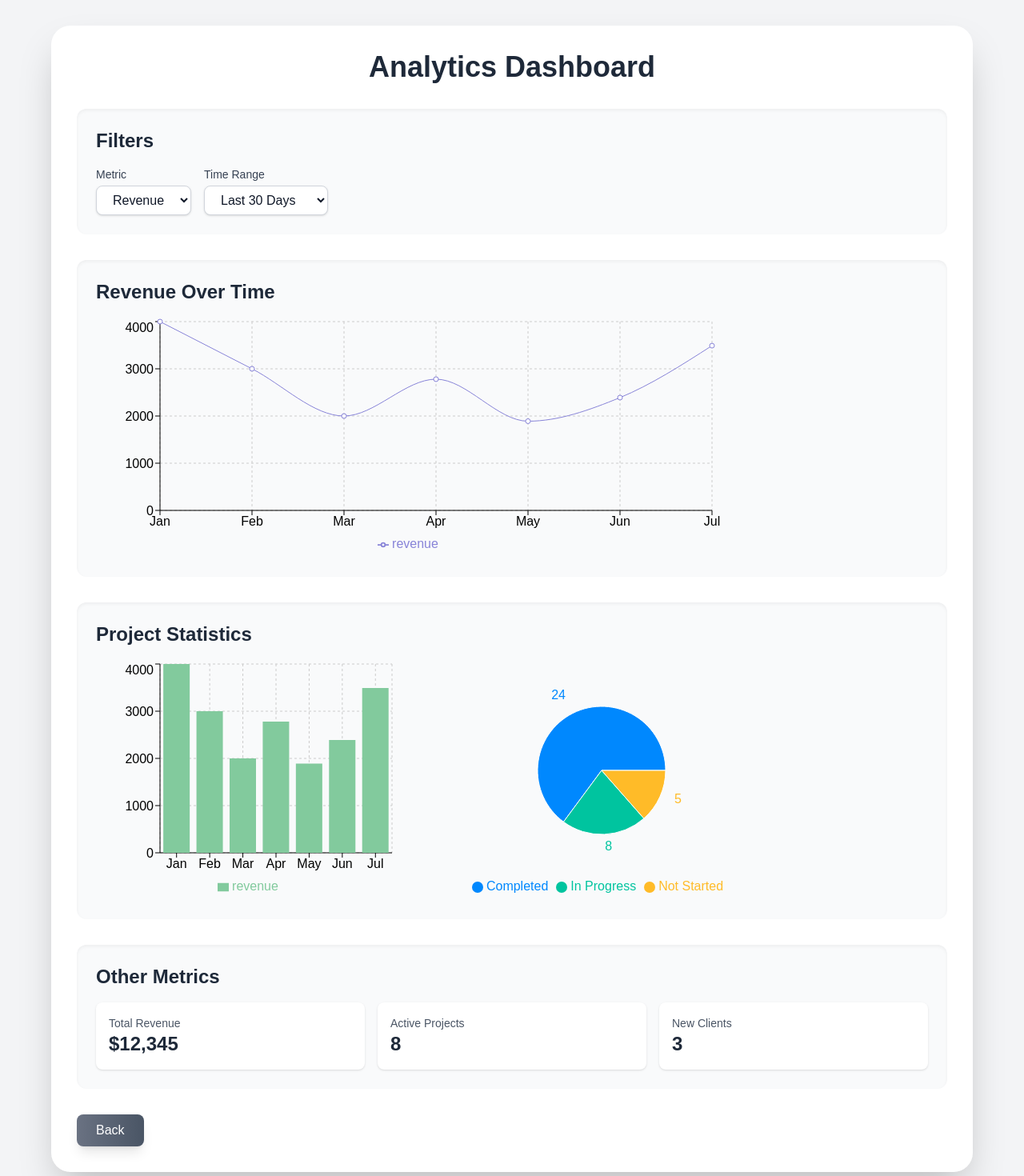
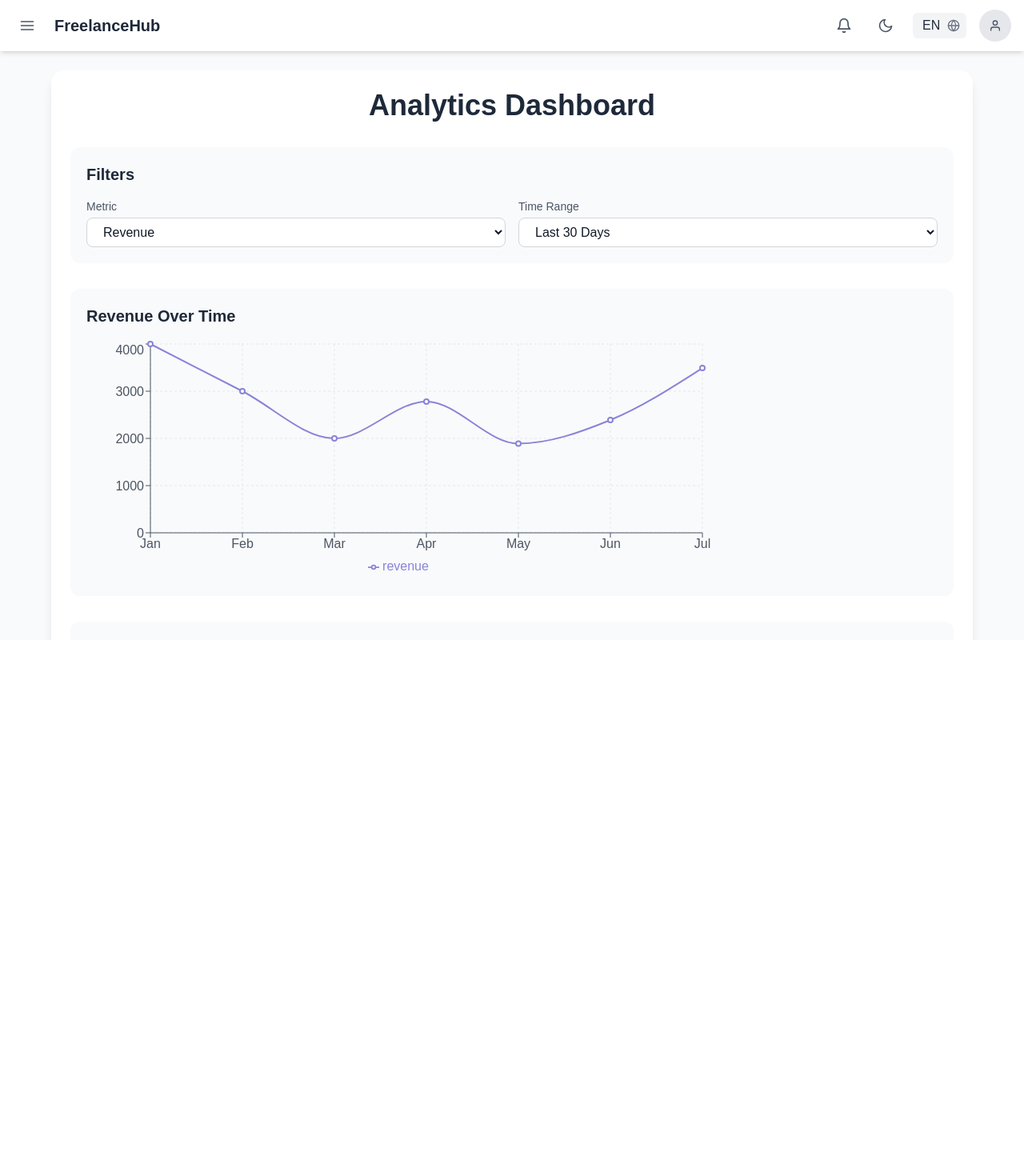
Before and after one commit to 21Ravan12/Freelance-platform-v1, a Next.js app in the folder freelance-platform/: page /pages/dashboard/analytics in a window 1280 px wide. Shown: the top 1470 px of the page at 80% size. After the commit the page ends 800 px from the top, so only its background shows below. Built offline with nearby package versions, Linux system fonts and the light colour scheme.

Commit message:
Update page.tsx

```diff
--- a/freelance-platform/src/app/pages/dashboard/analytics/page.tsx
+++ b/freelance-platform/src/app/pages/dashboard/analytics/page.tsx
@@ -3,6 +3,8 @@
 import { useEffect, useState } from "react";
 import { useRouter } from "next/navigation";
 import { motion } from "framer-motion";
+import { Navbar } from "../../../components/Navbar";
+import { Sidebar } from "../../../components/Sidebar";
 import {
   LineChart,
   Line,
@@ -38,8 +40,21 @@ type Translations = {
     activeProjects: string;
     back: string;
     newClients: string;
+    dashboard: string;
+    profile: string;
+    messages: string;
+    analytics: string;
+    settings: string;
+    logout: string;
+    applyProjects: string;
+    jobListings: string;
+    createProject: string;
+    hireFreelancers: string;
+    manageJobs: string;
   };
 };
+
+type Language = "en" | "tr" | "az";
 
 const translations: Translations = {
   en: {
@@ -61,6 +76,17 @@ const translations: Translations = {
     activeProjects: "Active Projects",
     back: "Back",
     newClients: "New Clients",
+    dashboard: "Dashboard",
+    profile: "Profile",
+    messages: "Messages",
+    analytics: "Analytics",
+    settings: "Settings",
+    logout: "Logout",
+    applyProjects: "Apply Projects",
+    jobListings: "Job Listings",
+    createProject: "Create Project",
+    hireFreelancers: "Hire Freelancers",
+    manageJobs: "Manage Jobs",
   },
   tr: {
     title: "Analitik Panosu",
@@ -81,6 +107,17 @@ const translations: Translations = {
     activeProjects: "Aktif Projeler",
     back: "Geri",
     newClients: "Yeni Müşteriler",
+    dashboard: "Panel",
+    profile: "Profil",
+    messages: "Mesajlar",
+    analytics: "Analizler",
+    settings: "Ayarlar",
+    logout: "Çıkış Yap",
+    applyProjects: "Projelere Başvur",
+    jobListings: "İş İlanları",
+    createProject: "Proje Oluştur",
+    hireFreelancers: "Freelancer Bul",
+    manageJobs: "İşleri Yönet",
   },
   az: {
     title: "Analitika Paneli",
@@ -101,26 +138,51 @@ const translations: Translations = {
     activeProjects: "Aktiv Layihələr",
     back: "Geri",
     newClients: "Yeni Müştərilər",
+    dashboard: "İdarə Paneli",
+    profile: "Profil",
+    messages: "Mesajlar",
+    analytics: "Analitika",
+    settings: "Parametrlər",
+    logout: "Çıxış",
+    applyProjects: "Layihələrə müraciət",
+    jobListings: "Vakansiyalar",
+    createProject: "Layihə yarat",
+    hireFreelancers: "Freelancer tap",
+    manageJobs: "İşləri idarə et",
   },
 };
 
 const AnalyticsPage = () => {
   const router = useRouter();
   const [selectedMetric, setSelectedMetric] = useState("revenue");
-  const [language, setLanguage] = useState("en");
-  const [theme, setTheme] = useState("light");
+  const [language, setLanguage] = useState<Language>("en");
+  const [theme, setTheme] = useState<"light" | "dark">("light");
   const [timeRange, setTimeRange] = useState("last_30_days");
   const [error, setError] = useState<string | null>(null);
+  const [sidebarOpen, setSidebarOpen] = useState(false);
+  const [notificationsOpen, setNotificationsOpen] = useState(false);
+  const [unreadCount, setUnreadCount] = useState(0);
+  const [userRole, setUserRole] = useState("client"); // or "freelancer"
 
   const t = translations[language];
 
   useEffect(() => {
     const savedTheme = localStorage.getItem("theme") || "light";
     const savedLanguage = localStorage.getItem("language") || "en";
-    setTheme(savedTheme);
-    setLanguage(savedLanguage);
+    const savedUserRole = localStorage.getItem("userRole");
+    setUserRole(savedUserRole || "client"); // Default to "client" if not set
+    setTheme(savedTheme === "dark" ? "dark" : "light");
+    setLanguage(savedLanguage as Language);
     document.body.className = savedTheme === "dark" ? "bg-gray-900 text-white" : "bg-white text-gray-900";
   }, []);
+
+  const toggleSidebar = () => {
+    setSidebarOpen(!sidebarOpen);
+  };
+
+  const toggleNotifications = () => {
+    setNotificationsOpen(!notificationsOpen);
+  };
 
   const revenueData = [
     { name: "Jan", revenue: 4000 },
@@ -149,34 +211,78 @@ const AnalyticsPage = () => {
   };
 
   return (
-    <div className={`min-h-screen w-full flex flex-col items-center justify-center p-8 ${theme === "dark" ? "bg-gray-900" : "bg-gray-100"}`}>
+    <div className={`flex h-screen ${theme === 'dark' ? 'bg-gray-900 text-white' : 'bg-gray-50 text-gray-800'}`}>
+      <Sidebar
+        theme={theme}
+        translations={t}
+        sidebarOpen={sidebarOpen}
+        toggleSidebar={toggleSidebar}
+        userType={userRole}
+        language={language}
+      />
+      {sidebarOpen && (
+        <div
+          className="fixed inset-0 bg-black bg-opacity-50 z-10 lg:hidden"
+          onClick={toggleSidebar}
+        />
+      )}
+
+      <div className="flex-1 flex flex-col overflow-hidden">
+        <Navbar
+          theme={theme}
+          language={language}
+          userRole={userRole}
+          unreadCount={unreadCount}
+          sidebarOpen={sidebarOpen}
+          toggleSidebar={toggleSidebar}
+          toggleNotifications={toggleNotifications}
+          notificationsOpen={notificationsOpen}
+          toggleTheme={() => {
+            const newTheme = theme === 'dark' ? 'light' : 'dark';
+            setTheme(newTheme);
+            localStorage.setItem("theme", newTheme);
+            document.body.className = newTheme === "dark" ? "bg-gray-900 text-white" : "bg-white text-gray-900";
+          }}
+          setLanguage={(newLanguage: Language) => {
+            setLanguage(newLanguage);
+            localStorage.setItem("language", newLanguage);
+          }}
+        />
+
+        <main className="flex-1 overflow-y-auto p-4 md:p-6">
           <motion.div
-        initial={{ opacity: 0, y: -50 }}
+            initial={{ opacity: 0, y: -20 }}
             animate={{ opacity: 1, y: 0 }}
-        transition={{ duration: 0.8, ease: "easeOut" }}
-        className={`w-full max-w-6xl ${theme === "dark" ? "bg-gray-800" : "bg-white"} bg-opacity-90 backdrop-blur-lg rounded-3xl shadow-2xl p-8 space-y-8`}
+            transition={{ duration: 0.4, ease: "easeOut" }}
+            className={`w-full mx-auto max-w-6xl ${theme === "dark" ? "bg-gray-800" : "bg-white"} rounded-2xl shadow-lg p-6 space-y-8`}
           >
-        <h1 className={`text-4xl font-extrabold text-center ${theme === "dark" ? "text-white" : "text-gray-800"}`}>
+            <div className="text-center mb-8">
+              <h1 className={`text-3xl md:text-4xl font-bold ${theme === "dark" ? "text-white" : "text-gray-800"} mb-2`}>
                 {t.title}
               </h1>
               {error && (
-          <p className="text-red-500 text-center font-medium">{error}</p>
+                <p className="text-red-500 font-medium">{error}</p>
               )}
+            </div>
 
-        {/* Filtreleme Seçenekleri */}
-        <div className={`p-6 rounded-xl shadow-inner ${theme === "dark" ? "bg-gray-700" : "bg-gray-50"}`}>
-          <h2 className={`text-2xl font-semibold mb-4 ${theme === "dark" ? "text-white" : "text-gray-800"}`}>
+            {/* Filters Section */}
+            <div className={`p-5 rounded-xl ${theme === "dark" ? "bg-gray-700" : "bg-gray-50"}`}>
+              <h2 className={`text-xl font-semibold mb-4 ${theme === "dark" ? "text-white" : "text-gray-800"}`}>
                 {t.filters}
               </h2>
-          <div className="flex flex-wrap gap-4">
+              <div className="grid grid-cols-1 md:grid-cols-2 gap-4">
                 <div>
-              <label className={`block text-sm font-medium ${theme === "dark" ? "text-gray-300" : "text-gray-700"}`}>
+                  <label className={`block text-sm font-medium mb-1 ${theme === "dark" ? "text-gray-300" : "text-gray-600"}`}>
                     {t.metric}
                   </label>
                   <select
                     value={selectedMetric}
                     onChange={(e) => handleMetricChange(e.target.value)}
-                className={`mt-1 block w-full px-4 py-2 border rounded-lg shadow-sm focus:ring-2 focus:ring-blue-500 focus:border-blue-500 transition-all ${theme === "dark" ? "bg-gray-600 border-gray-500 text-white" : "bg-white border-gray-300 text-gray-900"}`}
+                    className={`w-full px-4 py-2 border rounded-lg focus:ring-2 focus:ring-blue-500 focus:border-blue-500 transition-all ${
+                      theme === "dark"
+                        ? "bg-gray-600 border-gray-500 text-white"
+                        : "bg-white border-gray-300 text-gray-900"
+                    }`}
                   >
                     <option value="revenue">{t.revenue}</option>
                     <option value="projects">{t.projects}</option>
@@ -184,13 +290,17 @@ const AnalyticsPage = () => {
                   </select>
                 </div>
                 <div>
-              <label className={`block text-sm font-medium ${theme === "dark" ? "text-gray-300" : "text-gray-700"}`}>
+                  <label className={`block text-sm font-medium mb-1 ${theme === "dark" ? "text-gray-300" : "text-gray-600"}`}>
                     {t.timeRange}
                   </label>
                   <select
                     value={timeRange}
                     onChange={(e) => handleTimeRangeChange(e.target.value)}
-                className={`mt-1 block w-full px-4 py-2 border rounded-lg shadow-sm focus:ring-2 focus:ring-blue-500 focus:border-blue-500 transition-all ${theme === "dark" ? "bg-gray-600 border-gray-500 text-white" : "bg-white border-gray-300 text-gray-900"}`}
+                    className={`w-full px-4 py-2 border rounded-lg focus:ring-2 focus:ring-blue-500 focus:border-blue-500 transition-all ${
+                      theme === "dark"
+                        ? "bg-gray-600 border-gray-500 text-white"
+                        : "bg-white border-gray-300 text-gray-900"
+                    }`}
                   >
                     <option value="last_7_days">{t.last7Days}</option>
                     <option value="last_30_days">{t.last30Days}</option>
@@ -201,50 +311,84 @@ const AnalyticsPage = () => {
               </div>
             </div>
 
-        {/* Gelir Grafiği */}
-        <div className={`p-6 rounded-xl shadow-inner ${theme === "dark" ? "bg-gray-700" : "bg-gray-50"}`}>
-          <h2 className={`text-2xl font-semibold mb-4 ${theme === "dark" ? "text-white" : "text-gray-800"}`}>
+            {/* Revenue Chart */}
+            <div className={`p-5 rounded-xl ${theme === "dark" ? "bg-gray-700" : "bg-gray-50"}`}>
+              <h2 className={`text-xl font-semibold mb-4 ${theme === "dark" ? "text-white" : "text-gray-800"}`}>
                 {t.revenueOverTime}
               </h2>
+              <div className="overflow-x-auto">
+                <div className="min-w-[600px]">
                   <LineChart
                     width={800}
                     height={300}
                     data={revenueData}
                     margin={{ top: 5, right: 30, left: 20, bottom: 5 }}
                   >
-            <CartesianGrid strokeDasharray="3 3" />
-            <XAxis dataKey="name" stroke={theme === "dark" ? "#fff" : "#000"} />
-            <YAxis stroke={theme === "dark" ? "#fff" : "#000"} />
-            <Tooltip />
+                    <CartesianGrid strokeDasharray="3 3" stroke={theme === "dark" ? "#4b5563" : "#e5e7eb"} />
+                    <XAxis
+                      dataKey="name"
+                      stroke={theme === "dark" ? "#d1d5db" : "#4b5563"}
+                    />
+                    <YAxis
+                      stroke={theme === "dark" ? "#d1d5db" : "#4b5563"}
+                    />
+                    <Tooltip
+                      contentStyle={{
+                        backgroundColor: theme === "dark" ? "#374151" : "#f9fafb",
+                        borderColor: theme === "dark" ? "#4b5563" : "#e5e7eb",
+                        borderRadius: '0.5rem'
+                      }}
+                    />
                     <Legend />
                     <Line
                       type="monotone"
                       dataKey="revenue"
                       stroke="#8884d8"
+                      strokeWidth={2}
                       activeDot={{ r: 8 }}
                     />
                   </LineChart>
                 </div>
+              </div>
+            </div>
 
-        {/* Proje İstatistikleri */}
-        <div className={`p-6 rounded-xl shadow-inner ${theme === "dark" ? "bg-gray-700" : "bg-gray-50"}`}>
-          <h2 className={`text-2xl font-semibold mb-4 ${theme === "dark" ? "text-white" : "text-gray-800"}`}>
+            {/* Project Statistics */}
+            <div className={`p-5 rounded-xl ${theme === "dark" ? "bg-gray-700" : "bg-gray-50"}`}>
+              <h2 className={`text-xl font-semibold mb-4 ${theme === "dark" ? "text-white" : "text-gray-800"}`}>
                 {t.projectStatistics}
               </h2>
-          <div className="flex flex-wrap gap-8">
+              <div className="flex flex-col lg:flex-row gap-8 items-center justify-center">
+                <div className="w-full lg:w-1/2">
                   <BarChart
-              width={400}
+                    width={500}
                     height={300}
                     data={revenueData}
                     margin={{ top: 5, right: 30, left: 20, bottom: 5 }}
                   >
-              <CartesianGrid strokeDasharray="3 3" />
-              <XAxis dataKey="name" stroke={theme === "dark" ? "#fff" : "#000"} />
-              <YAxis stroke={theme === "dark" ? "#fff" : "#000"} />
-              <Tooltip />
+                    <CartesianGrid strokeDasharray="3 3" stroke={theme === "dark" ? "#4b5563" : "#e5e7eb"} />
+                    <XAxis
+                      dataKey="name"
+                      stroke={theme === "dark" ? "#d1d5db" : "#4b5563"}
+                    />
+                    <YAxis
+                      stroke={theme === "dark" ? "#d1d5db" : "#4b5563"}
+                    />
+                    <Tooltip
+                      contentStyle={{
+                        backgroundColor: theme === "dark" ? "#374151" : "#f9fafb",
+                        borderColor: theme === "dark" ? "#4b5563" : "#e5e7eb",
+                        borderRadius: '0.5rem'
+                      }}
+                    />
                     <Legend />
-              <Bar dataKey="revenue" fill="#82ca9d" />
+                    <Bar
+                      dataKey="revenue"
+                      fill="#82ca9d"
+                      radius={[4, 4, 0, 0]}
+                    />
                   </BarChart>
+                </div>
+                <div className="w-full lg:w-1/2">
                   <PieChart width={400} height={300}>
                     <Pie
                       data={projectData}
@@ -254,7 +398,7 @@ const AnalyticsPage = () => {
                       outerRadius={80}
                       fill="#8884d8"
                       dataKey="value"
-                label
+                      label={({ name, percent }) => `${name}: ${(percent * 100).toFixed(0)}%`}
                     >
                       {projectData.map((entry, index) => (
                         <Cell
@@ -263,52 +407,100 @@ const AnalyticsPage = () => {
                         />
                       ))}
                     </Pie>
-              <Tooltip />
+                    <Tooltip
+                      contentStyle={{
+                        backgroundColor: theme === "dark" ? "#374151" : "#f9fafb",
+                        borderColor: theme === "dark" ? "#4b5563" : "#e5e7eb",
+                        borderRadius: '0.5rem'
+                      }}
+                    />
                     <Legend />
                   </PieChart>
                 </div>
               </div>
+            </div>
 
-        {/* Diğer Metrikler */}
-        <div className={`p-6 rounded-xl shadow-inner ${theme === "dark" ? "bg-gray-700" : "bg-gray-50"}`}>
-          <h2 className={`text-2xl font-semibold mb-4 ${theme === "dark" ? "text-white" : "text-gray-800"}`}>
+            {/* Metrics Cards */}
+            <div className={`p-5 rounded-xl ${theme === "dark" ? "bg-gray-700" : "bg-gray-50"}`}>
+              <h2 className={`text-xl font-semibold mb-4 ${theme === "dark" ? "text-white" : "text-gray-800"}`}>
                 {t.otherMetrics}
               </h2>
-          <div className="grid grid-cols-1 sm:grid-cols-2 lg:grid-cols-3 gap-4">
-            <div className={`p-4 rounded-lg shadow-sm ${theme === "dark" ? "bg-gray-600" : "bg-white"}`}>
-              <p className={`text-sm ${theme === "dark" ? "text-gray-300" : "text-gray-600"}`}>
+              <div className="grid grid-cols-1 sm:grid-cols-3 gap-4">
+                <div className={`p-4 rounded-lg transition-all hover:shadow-md ${
+                  theme === "dark"
+                    ? "bg-gray-600 hover:bg-gray-600/90"
+                    : "bg-white hover:bg-gray-50"
+                }`}>
+                  <p className={`text-sm mb-1 ${theme === "dark" ? "text-gray-300" : "text-gray-600"}`}>
                     {t.totalRevenue}
                   </p>
-              <p className={`text-2xl font-bold ${theme === "dark" ? "text-white" : "text-gray-800"}`}>
+                  <p className={`text-2xl font-bold ${
+                    theme === "dark" ? "text-white" : "text-gray-800"
+                  }`}>
                     $12,345
                   </p>
+                  <p className={`text-xs mt-1 ${
+                    theme === "dark" ? "text-green-400" : "text-green-600"
+                  }`}>
+                    ↑ 12% from last month
+                  </p>
                 </div>
-            <div className={`p-4 rounded-lg shadow-sm ${theme === "dark" ? "bg-gray-600" : "bg-white"}`}>
-              <p className={`text-sm ${theme === "dark" ? "text-gray-300" : "text-gray-600"}`}>
+                <div className={`p-4 rounded-lg transition-all hover:shadow-md ${
+                  theme === "dark"
+                    ? "bg-gray-600 hover:bg-gray-600/90"
+                    : "bg-white hover:bg-gray-50"
+                }`}>
+                  <p className={`text-sm mb-1 ${theme === "dark" ? "text-gray-300" : "text-gray-600"}`}>
                     {t.activeProjects}
                   </p>
-              <p className={`text-2xl font-bold ${theme === "dark" ? "text-white" : "text-gray-800"}`}>
+                  <p className={`text-2xl font-bold ${
+                    theme === "dark" ? "text-white" : "text-gray-800"
+                  }`}>
                     8
                   </p>
+                  <p className={`text-xs mt-1 ${
+                    theme === "dark" ? "text-blue-400" : "text-blue-600"
+                  }`}>
+                    → Same as last month
+                  </p>
                 </div>
-            <div className={`p-4 rounded-lg shadow-sm ${theme === "dark" ? "bg-gray-600" : "bg-white"}`}>
-              <p className={`text-sm ${theme === "dark" ? "text-gray-300" : "text-gray-600"}`}>
+                <div className={`p-4 rounded-lg transition-all hover:shadow-md ${
+                  theme === "dark"
+                    ? "bg-gray-600 hover:bg-gray-600/90"
+                    : "bg-white hover:bg-gray-50"
+                }`}>
+                  <p className={`text-sm mb-1 ${theme === "dark" ? "text-gray-300" : "text-gray-600"}`}>
                     {t.newClients}
                   </p>
-              <p className={`text-2xl font-bold ${theme === "dark" ? "text-white" : "text-gray-800"}`}>
+                  <p className={`text-2xl font-bold ${
+                    theme === "dark" ? "text-white" : "text-gray-800"
+                  }`}>
                     3
+                  </p>
+                  <p className={`text-xs mt-1 ${
+                    theme === "dark" ? "text-green-400" : "text-green-600"
+                  }`}>
+                    ↑ 50% from last month
                   </p>
                 </div>
               </div>
             </div>
 
+            <div className="flex justify-center mt-8">
               <button
                 onClick={() => router.push("/pages/dashboard/main")}
-          className="px-6 py-2 bg-gradient-to-r from-gray-500 to-gray-600 text-white rounded-lg hover:from-gray-600 hover:to-gray-700 transition-all shadow-lg"
+                className={`px-6 py-3 rounded-lg transition-all shadow-md hover:shadow-lg ${
+                  theme === "dark"
+                    ? "bg-gray-600 hover:bg-gray-500 text-white"
+                    : "bg-gray-200 hover:bg-gray-300 text-gray-800"
+                }`}
               >
                 {t.back}
               </button>
+            </div>
           </motion.div>
+        </main>
+      </div>
     </div>
   );
 };
```
Lines whose indentation alone changed are shown as unchanged.
